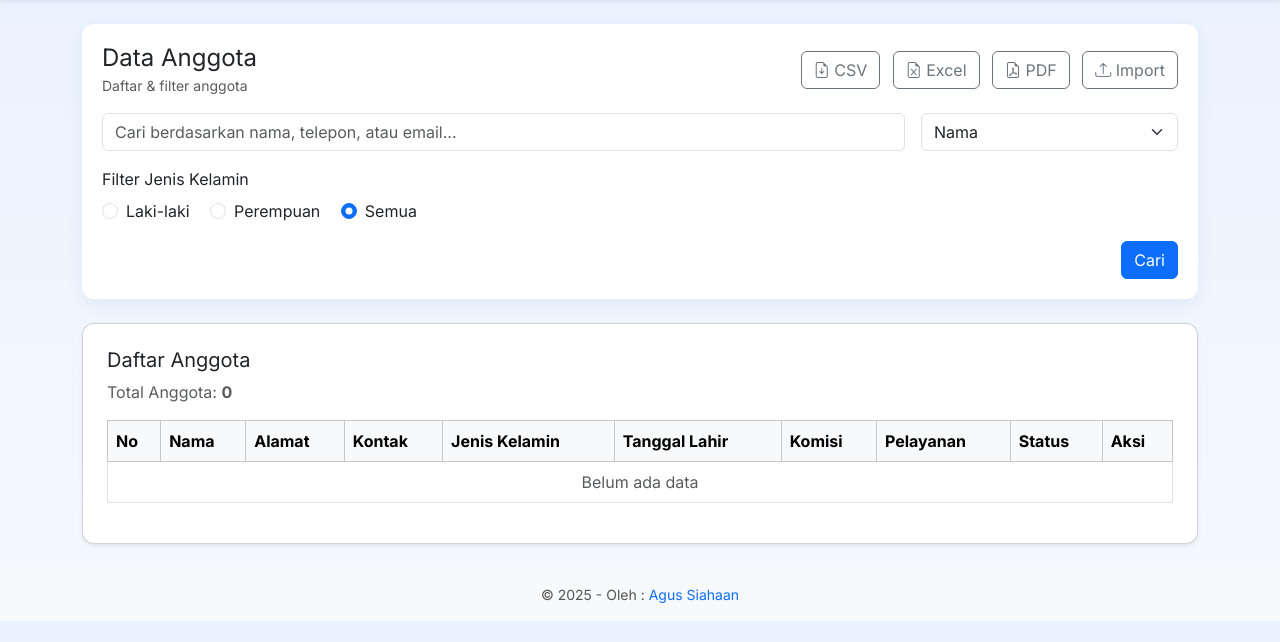
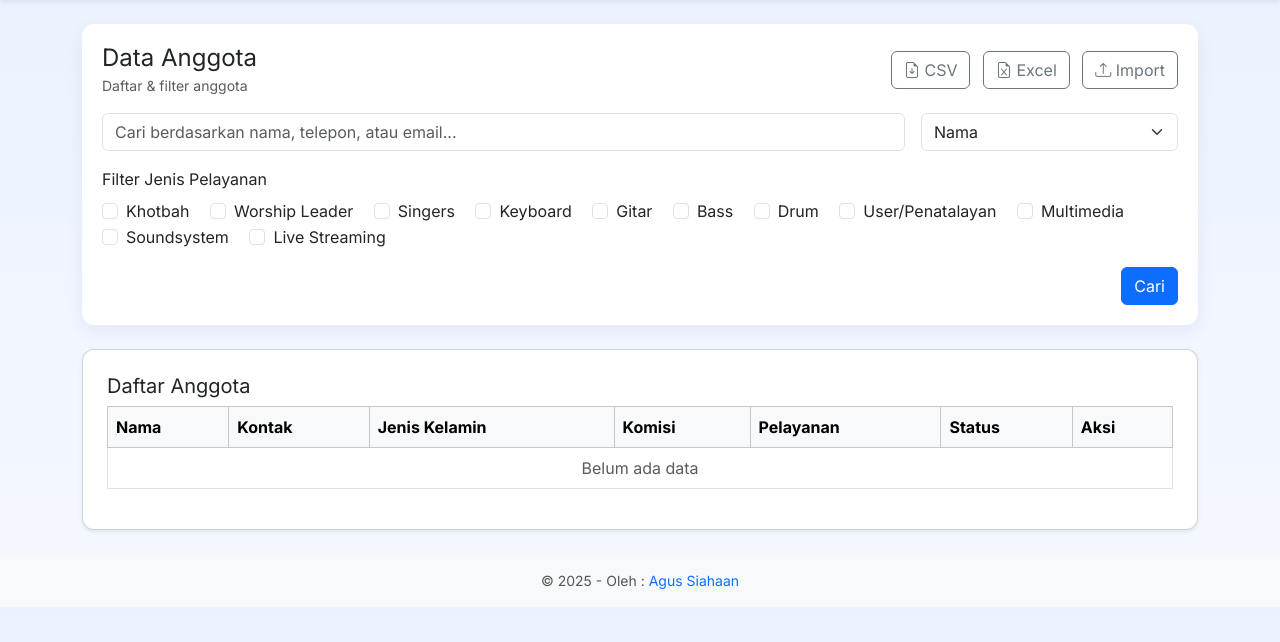
Before and after one commit to agussiahaan/gpf, a Flask app: page / in a window 1280 px wide. Shown: the part 59-701 px from the top of the page. Run offline with Flask 2, Linux system fonts and the light colour scheme; a user stored in the database is signed in; some libraries are stand-ins or nearby versions.

Commit message:
Add files via upload

```diff
--- a/app.py
+++ b/app.py
@@ -10,7 +10,6 @@ from werkzeug.utils import secure_filename
 from datetime import datetime
 from io import BytesIO
 import pandas as pd
-import re
 from sqlalchemy import create_engine, Column, Integer, String, Text, DateTime
 from sqlalchemy.ext.declarative import declarative_base
 from sqlalchemy.orm import sessionmaker, scoped_session
@@ -95,7 +94,7 @@ class MemberForm(FlaskForm):
     email = StringField('Email', validators=[Optional(), Email(), Length(max=200)])
     birthdate = DateField('Tanggal Lahir', validators=[Optional()], format='%Y-%m-%d')
     gender = SelectField('Jenis Kelamin', choices=[('','Pilih Jenis Kelamin'),('Laki-laki','Laki-laki'),('Perempuan','Perempuan')], validators=[Optional()])
-    commission = SelectField('Komisi', choices=[('', 'Pilih Komisi'),('Umum','Umum'),('Youth','Youth'),('Kids','Kids')], validators=[Optional()])
+    commission = SelectField('Komisi', choices=[('','Pilih Komisi'),('Piano','Piano'),('Vokal','Vokal'),('Musik','Musik')], validators=[Optional()])
     status = SelectField('Status', choices=[('','Pilih Status'),('Aktif','Aktif'),('Tidak Aktif','Tidak Aktif')], validators=[Optional()])
     address = TextAreaField('Alamat', validators=[Optional(), Length(max=1000)])
     services = MultiCheckboxField('Jenis Pelayanan', choices=[('Worship Leader','Worship Leader'),('Singer','Singer'),('Usher / Penatalayan','Usher / Penatalayan'),('Keyboard','Keyboard'),('Gitar','Gitar'),('Bass','Bass'),('Drum','Drum'),('Multimedia','Multimedia'),('Soundsystem','Soundsystem'),('Live Streaming','Live Streaming'),('Lainnya','Lainnya')], validators=[Optional()])
@@ -112,16 +111,9 @@ class ImportForm(FlaskForm):
 # helpers
 
 
-def normalize_phone(phone):
-    if not phone:
-        return ''
-    return re.sub(r'\D', '', str(phone))
-
 def phone_exists(phone):
-    phone_n = normalize_phone(phone)
-    db = get_db()
-    return db.query(Member).filter(Member.phone == phone_n).first() is not None
-
+    db=get_db()
+    return db.query(Member).filter(Member.phone==phone).first() is not None
 
 def get_db():
     return SessionLocal()
@@ -129,18 +121,9 @@ def get_db():
 def get_user_by_credentials(username, password):
     db = get_db()
     u = db.query(User).filter(User.username==username).first()
-    if not u:
-        return None
-    # try hashed password check, fallback to plain-text comparison if hashing was not used
-    try:
-        if check_password_hash(u.password, password):
-            return u
-    except Exception:
-        # fallback for non-hashed legacy passwords
-        if u.password == password:
-            return u
+    if u and check_password_hash(u.password, password):
+        return u
     return None
-
 
 # auth
 from functools import wraps
@@ -190,19 +173,32 @@ def logout():
 @login_required
 def dashboard():
     q = request.args.get('q','').strip()
-
+    service = request.args.getlist('service')
     order = request.args.get('order','name')
-    gender = request.args.get('gender','')
     db = get_db()
     query = db.query(Member)
     if q:
         like = f"%{q}%"
         query = query.filter((Member.name.ilike(like)) | (Member.phone.ilike(like)) | (Member.email.ilike(like)))
+    if service:
+        # filter any service occurrence
+        conds = []
+        for s in service:
+            query = query.filter(Member.services.ilike(f"%{s}%"))
     order_map = {'name': Member.name, 'commission': Member.commission, 'status': Member.status}
     order_col = order_map.get(order, Member.name)
-    members = query.order_by(order_col).all()
-    total_members = len(members)
-    return render_template('dashboard.html', members=members, total_members=total_members, q=q, order=order, gender=gender)
+    # support sorting by umur (age) computed from birthdate
+    if order == 'umur':
+        members = query.all()
+        def _age(m):
+            try:
+                return datetime.now().year - int((m.birthdate or '')[:4])
+            except Exception:
+                return -9999
+        members.sort(key=_age, reverse=True)
+    else:
+        members = query.order_by(order_col).all()
+    return render_template('dashboard.html', members=members, q=q, selected_services=service, order=order)
 
 @app.route('/add', methods=['GET','POST'])
 @login_required
@@ -211,7 +207,6 @@ def add_member():
     if request.method == 'POST':
         name = request.form.get('name')
         phone = request.form.get('phone')
-        phone = normalize_phone(phone)
         email = request.form.get('email')
         birthdate = request.form.get('birthdate') or None
         gender = request.form.get('gender')
@@ -232,7 +227,7 @@ def add_member():
     # render page with empty form
     return render_template('add_member.html', services_list=services_list, selected_services=selected_services)
 @app.route('/member/<int:id>/edit', methods=['GET','POST'])
-
+@login_required
 def edit_member(id):
     services_list = ['Worship Leader','Singer','Usher / Penatalayan','Keyboard','Gitar','Bass','Drum','Multimedia','Soundsystem','Live Streaming','Lainnya']
     db = get_db()
@@ -240,49 +235,21 @@ def edit_member(id):
     if not m:
         flash('Anggota tidak ditemukan','danger')
         return redirect(url_for('dashboard'))
-
     if request.method == 'POST':
-        # collect form data first (do not assign directly to model until validated)
-        name = request.form.get('name')
-        phone_raw = request.form.get('phone')
-        phone = normalize_phone(phone_raw)
-        email = request.form.get('email')
-        birthdate = request.form.get('birthdate') or None
-        gender = request.form.get('gender')
-        commission = request.form.get('commission')
-        status = request.form.get('status')
-        address = request.form.get('address')
+        m.name = request.form.get('name')
+        m.phone = request.form.get('phone')
+        m.email = request.form.get('email')
+        m.birthdate = request.form.get('birthdate') or None
+        m.gender = request.form.get('gender')
+        m.commission = request.form.get('commission')
+        m.status = request.form.get('status')
+        m.address = request.form.get('address')
         services = request.form.getlist('services') or []
-        notes = request.form.get('notes')
-
-        # validate phone uniqueness (avoid assigning duplicate to another member)
-        if phone:
-            existing = db.query(Member).filter(Member.phone == phone, Member.id != m.id).first()
-            if existing:
-                flash('Nomor telepon sudah digunakan oleh anggota lain. Perubahan dibatalkan.','warning')
-                return redirect(url_for('edit_member', id=id))
-
-        # apply updates
-        m.name = name
-        m.phone = phone
-        m.email = email
-        m.birthdate = birthdate
-        m.gender = gender
-        m.commission = commission
-        m.status = status
-        m.address = address
         m.services = ','.join(services)
-        m.notes = notes
-
-        try:
-            db.add(m)
-            db.commit()
-            flash('Anggota diperbarui','success')
-        except Exception as e:
-            db.rollback()
-            flash('Gagal memperbarui anggota: ' + str(e), 'danger')
+        m.notes = request.form.get('notes')
+        db.add(m); db.commit()
+        flash('Anggota diperbarui','success')
         return redirect(url_for('dashboard'))
-
     # GET: prepopulate values
     selected_services = m.services.split(',') if m.services else []
     return render_template('edit_member.html', member=m, services_list=services_list, selected_services=selected_services)
@@ -360,12 +327,6 @@ def session_timeout_check():
     session.modified = True
 
 
-
-from reportlab.platypus import SimpleDocTemplate, Table, TableStyle
-from reportlab.lib import colors
-
-
-
 @csrf.exempt
 @app.route('/import', methods=['GET','POST'])
 @login_required
@@ -386,17 +347,16 @@ def import_data():
         try:
             # baca file
             if ext == 'csv':
-                df = pd.read_csv(f, dtype={'phone': str})
+                df = pd.read_csv(f)
             else:
-                df = pd.read_excel(f, dtype={'phone': str})
+                df = pd.read_excel(f)
 
             db = get_db()
             added = 0
             skipped = 0
 
             for _, row in df.iterrows():
-                phone = str(row.get('phone'))
-                phone = normalize_phone(phone)
+                phone = str(row.get('phone')).strip()
 
                 # skip jika nomor telepon duplikat
                 if phone_exists(phone):
@@ -429,82 +389,3 @@ def import_data():
         return redirect(url_for('dashboard'))
 
     return render_template('import.html')
-
-
-from reportlab.platypus import SimpleDocTemplate, Table, TableStyle, LongTable
-from reportlab.lib.pagesizes import landscape, A4
-from reportlab.lib import colors
-from reportlab.lib.units import cm
-
-@app.route('/export/pdf')
-@login_required
-def export_pdf():
-    db = get_db()
-    members = db.query(Member).all()
-
-    buffer = BytesIO()
-
-    doc = SimpleDocTemplate(
-        buffer,
-        pagesize=landscape(A4),
-        leftMargin=1*cm,
-        rightMargin=1*cm,
-        topMargin=1*cm,
-        bottomMargin=1*cm
-    )
-
-    data = [[
-        "No", "Nama", "Telepon", "Email", "Gender", "Tgl Lahir",
-        "Komisi", "Pelayanan", "Status"
-    ]]
-
-    for i, m in enumerate(members, start=1):
-        if m.birthdate:
-            birth = f"{m.birthdate[8:10]}/{m.birthdate[5:7]}/{m.birthdate[0:4]}"
-        else:
-            birth = "-"
-
-        data.append([
-            i,
-            m.name or "",
-            m.phone or "",
-            m.email or "",
-            m.gender or "",
-            birth,
-            m.commission or "",
-            m.services or "",
-            m.status or ""
-        ])
-
-    col_widths = [
-        1.2*cm,
-        3.5*cm,
-        3*cm,
-        5*cm,
-        2.5*cm,
-        2.8*cm,
-        2.8*cm,
-        5*cm,
-        3*cm
-    ]
-
-    table = LongTable(data, colWidths=col_widths)
-
-    table.setStyle(TableStyle([
-        ('BACKGROUND', (0,0), (-1,0), colors.lightgrey),
-        ('FONTNAME',(0,0),(-1,0),'Helvetica-Bold'),
-        ('GRID', (0,0), (-1,-1), 0.4, colors.black),
-        ('ALIGN',(0,0),(0,-1),'CENTER'),
-        ('VALIGN',(0,0),(-1,-1),'MIDDLE'),
-        ('FONTSIZE', (0,0), (-1,-1), 8),
-    ]))
-
-    doc.build([table])
-    buffer.seek(0)
-
-    return send_file(
-        buffer,
-        as_attachment=True,
-        mimetype='application/pdf',
-        download_name='gpf_members.pdf'
-    )
--- a/templates/add_member.html
+++ b/templates/add_member.html
@@ -27,15 +27,15 @@
         <label class="form-label">Jenis Kelamin</label>
         <select name="gender" class="form-select">
           <option value="">-- Pilih --</option>
-          <option value="Laki-laki">Laki-laki</option>
-          <option value="Perempuan">Perempuan</option>
+          <option value="Male">Laki-laki</option>
+          <option value="Female">Perempuan</option>
         </select>
       </div>
     </div>
     <div class="mb-3 row">
       <div class="col">
         <label class="form-label">Komisi</label>
-        <select name="commission" class="form-select">
+        <select name="komisi" class="form-select">
           <option value="">-- Pilih Komisi --</option>
           <option value="Umum">Umum</option>
           <option value="Youth">Youth</option>
--- a/templates/dashboard.html
+++ b/templates/dashboard.html
@@ -2,61 +2,34 @@
 {% block content %}
 <div class="search-card">
   <div class="d-flex justify-content-between align-items-center mb-3">
+    <div><h4 class="mb-0">Data Anggota</h4><small class="text-muted">Daftar & filter anggota</small></div>
     <div>
-      <h4 class="mb-0">Data Anggota</h4>
-      <small class="text-muted">Daftar & filter anggota</small>
-    </div>
-    <div>
-      <a class="btn btn-outline-secondary me-2" href="{{ url_for('export_data', filetype='csv') }}">
-        <i class="bi bi-file-earmark-arrow-down"></i> CSV
-      </a>
-      <a class="btn btn-outline-secondary me-2" href="{{ url_for('export_data', filetype='xlsx') }}">
-        <i class="bi bi-file-earmark-excel"></i> Excel
-      </a>
-      <a class="btn btn-outline-secondary me-2" href="{{ url_for('export_pdf') }}">
-        <i class="bi bi-file-earmark-pdf"></i> PDF
-      </a>
-      <a class="btn btn-outline-secondary" href="{{ url_for('import_data') }}">
-        <i class="bi bi-upload"></i> Import
-      </a>
+      <a class="btn btn-outline-secondary me-2" href="{{ url_for('export_data', filetype='csv') }}"><i class="bi bi-file-earmark-arrow-down"></i> CSV</a>
+      <a class="btn btn-outline-secondary me-2" href="{{ url_for('export_data', filetype='xlsx') }}"><i class="bi bi-file-earmark-excel"></i> Excel</a>
+      <a class="btn btn-outline-secondary" href="{{ url_for('import_data') }}"><i class="bi bi-upload"></i> Import</a>
     </div>
   </div>
-
   <form class="row g-3" method="get">
     <div class="col-md-9">
       <input class="form-control" name="q" placeholder="Cari berdasarkan nama, telepon, atau email..." value="{{ q }}">
     </div>
-
     <div class="col-md-3">
       <select name="order" class="form-select">
         <option value="name" {% if order=='name' %}selected{% endif %}>Nama</option>
         <option value="commission" {% if order=='commission' %}selected{% endif %}>Komisi</option>
         <option value="status" {% if order=='status' %}selected{% endif %}>Status</option>
+        <option value="umur" {% if order=='umur' %}selected{% endif %}>Umur</option>
       </select>
     </div>
-
     <div class="col-12">
-      <label class="form-label">Filter Jenis Kelamin</label><br>
-
-      <div class="form-check form-check-inline">
-        <input class="form-check-input" type="radio" name="gender" value="Laki-laki"
-               {% if gender == "Laki-laki" %}checked{% endif %}>
-        <label class="form-check-label">Laki-laki</label>
-      </div>
-
-      <div class="form-check form-check-inline">
-        <input class="form-check-input" type="radio" name="gender" value="Perempuan"
-               {% if gender == "Perempuan" %}checked{% endif %}>
-        <label class="form-check-label">Perempuan</label>
-      </div>
-
-      <div class="form-check form-check-inline">
-        <input class="form-check-input" type="radio" name="gender" value=""
-               {% if not gender %}checked{% endif %}>
-        <label class="form-check-label">Semua</label>
-      </div>
+      <label class="form-label">Filter Jenis Pelayanan</label><br>
+      {% for s in ['Khotbah','Worship Leader','Singers','Keyboard','Gitar','Bass','Drum','User/Penatalayan','Multimedia','Soundsystem','Live Streaming'] %}
+        <div class="form-check form-check-inline">
+          <input class="form-check-input" type="checkbox" name="service" value="{{ s }}" {% if s in selected_services %}checked{% endif %}>
+          <label class="form-check-label">{{ s }}</label>
+        </div>
+      {% endfor %}
     </div>
-
     <div class="col-12 text-end">
       <button class="btn btn-primary">Cari</button>
     </div>
@@ -65,34 +38,17 @@
 
 <div class="card p-4 mt-4 shadow-sm">
   <h5>Daftar Anggota</h5>
-  <p class="text-muted mb-3">Total Anggota: <strong>{{ total_members }}</strong></p>
-
   <div class="table-responsive">
     <table class="table table-bordered align-middle">
       <thead class="table-light">
-        <tr>
-          <th>No</th>
-          <th>Nama</th>
-          <th>Alamat</th>
-          <th>Kontak</th>
-          <th>Jenis Kelamin</th>
-          <th>Tanggal Lahir</th>
-          <th>Komisi</th>
-          <th>Pelayanan</th>
-          <th>Status</th>
-          <th>Aksi</th>
-        </tr>
+        <tr><th>Nama</th><th>Kontak</th><th>Jenis Kelamin</th><th>Komisi</th><th>Pelayanan</th><th>Status</th><th>Aksi</th></tr>
       </thead>
-
       <tbody>
       {% for m in members %}
         <tr>
-          <td>{{ loop.index }}</td>
           <td>{{ m.name }}</td>
-          <td>{{ m.address or '-' }}</td>
           <td>{{ m.phone or '' }}<br><small>{{ m.email or '' }}</small></td>
           <td>{{ m.gender or '' }}</td>
-          <td>{% if m.birthdate %}{{ m.birthdate[8:10] }}/{{ m.birthdate[5:7] }}/{{ m.birthdate[0:4] }}{% else %}-{% endif %}</td>
           <td>{{ m.commission or '' }}</td>
           <td>{{ m.services or '' }}</td>
           <td>{{ m.status or '' }}</td>
@@ -107,7 +63,7 @@
           </td>
         </tr>
       {% else %}
-        <tr><td colspan="10" class="text-center text-muted">Belum ada data</td></tr>
+        <tr><td colspan="7" class="text-center text-muted">Belum ada data</td></tr>
       {% endfor %}
       </tbody>
     </table>
```
Also changed, not shown: requirements.txt (+9 -10 lines), templates/edit_member.html (+11 -21 lines), instance/gpf.db (added).
